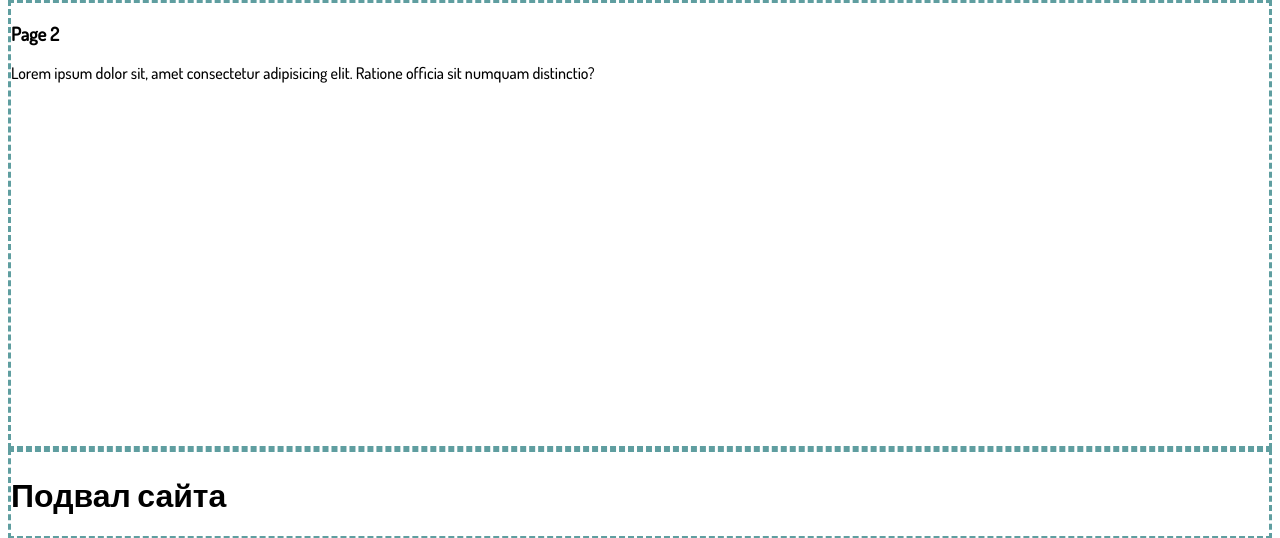
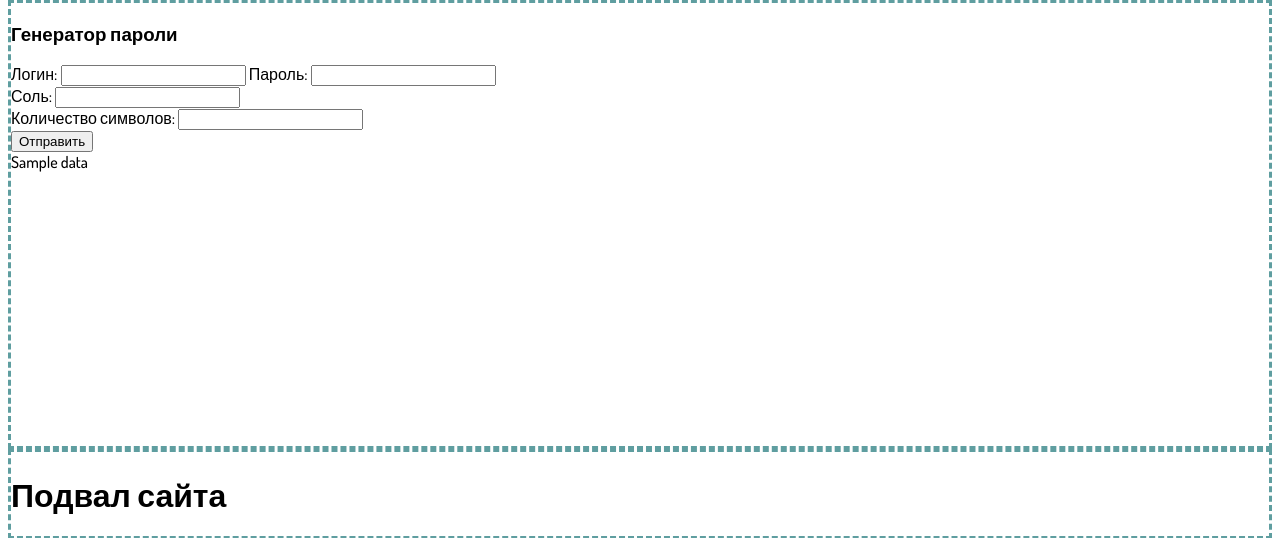
Before and after one commit to LanaGallagher/3_web, a Flask app: template templates/page2.html in a window 1280 px wide. Shown: the part 98-636 px from the top of the page. Run offline with Flask 3, Linux system fonts and the light colour scheme; the template is opened without the code that fills it: most values are stand-ins (such as "Sample title", 1, 10 or a date in 2020).

Commit message:
added pwdGen.py

```diff
--- a/app.py
+++ b/app.py
@@ -1,4 +1,5 @@
-from flask import Flask, render_template
+from flask import Flask, render_template, request
+from pwdGen import pwdGenerator
 
 app = Flask(__name__)
 
@@ -6,13 +7,30 @@ app = Flask(__name__)
 def home():
     return render_template("home.html")
 
-@app.route("/page2")
+@app.route("/page2", methods=["GET", "POST"])
 def page_2():
-    return render_template("page2.html")
+    result = ""
+    if request.method == "POST":
+        password = request.form.get("pwd")
+        salt = request.form.get("salt")
+        num = request.form.get("num")
+
+        if password != None and salt != None and num != None:
+            result = pwdGenerator(password, salt, num)
+        else:
+            result = ""
+
+    return render_template("page2.html", data=result)
 
 @app.route("/page3")
 def page_3():
     return render_template("page3.html")
 
+@app.route("/test")
+def page_4():
+    val_1 = request.args.get("par_1")
+    val_2 = request.args.get("par_2")
+    return render_template("test.html", v1=val_1, p2=val_2)
+
 if __name__ == "__main__":
     app.run(debug=True)
--- a/templates/page2.html
+++ b/templates/page2.html
@@ -2,13 +2,32 @@
 
 {% block main %}
 <div>
-    <h3>Page 2</h3>
+    <h3>Генератор пароли</h3>
 
-    <p>
-        Lorem ipsum dolor sit, amet consectetur adipisicing elit. Ratione officia sit numquam distinctio?
-    </p>
+  <form method="post">
+    <div class="field">
+        <!-- Поля ввода логина и пароля -->
+        <label for="">Логин:</label>
+        <input type="password" id="p" name="log">
+        <label for="">Пароль:</label>
+        <input type="password" id="p" name="pwd">
+    </div>
+    <div class="field">
+        <label for="">Соль:</label>
+        <input type="password" id="s" name="salt">
+    </div>
+    <div class="field">
+        <label for="">Количество символов:</label>
+        <input type="password" id="n" name="num">
+    </div>
 
+    <!-- Кнопка -->
+    <button type="submit">Отправить</button>
+  </form>
 
+  <div class="result">
+    {{ data }}
+  </div>
 </div>
 
 {% endblock %}
```
Also changed, not shown: pwdGen.py (added, +17 -0 lines), templates/test.html (added, +7 -0 lines).
